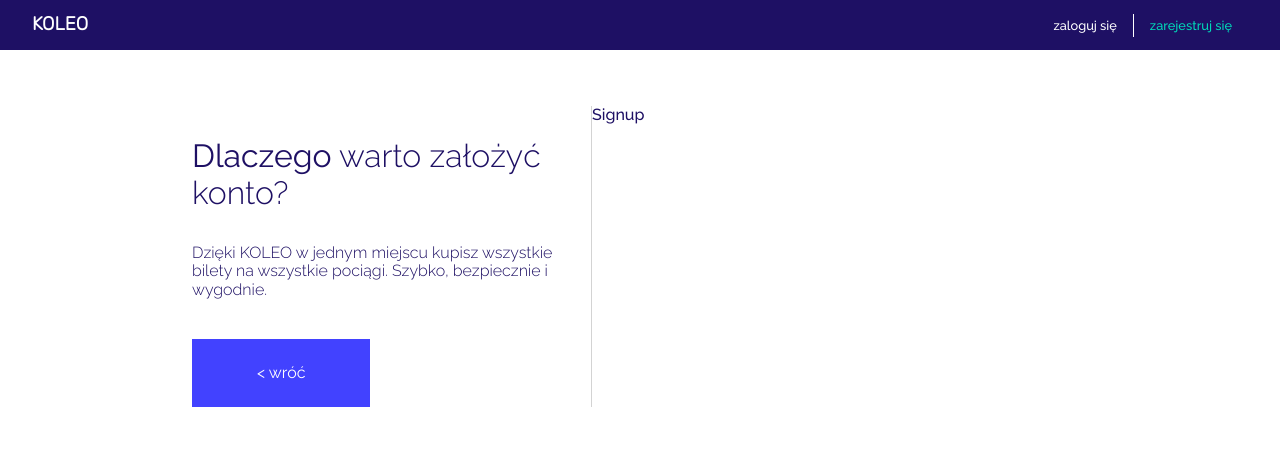
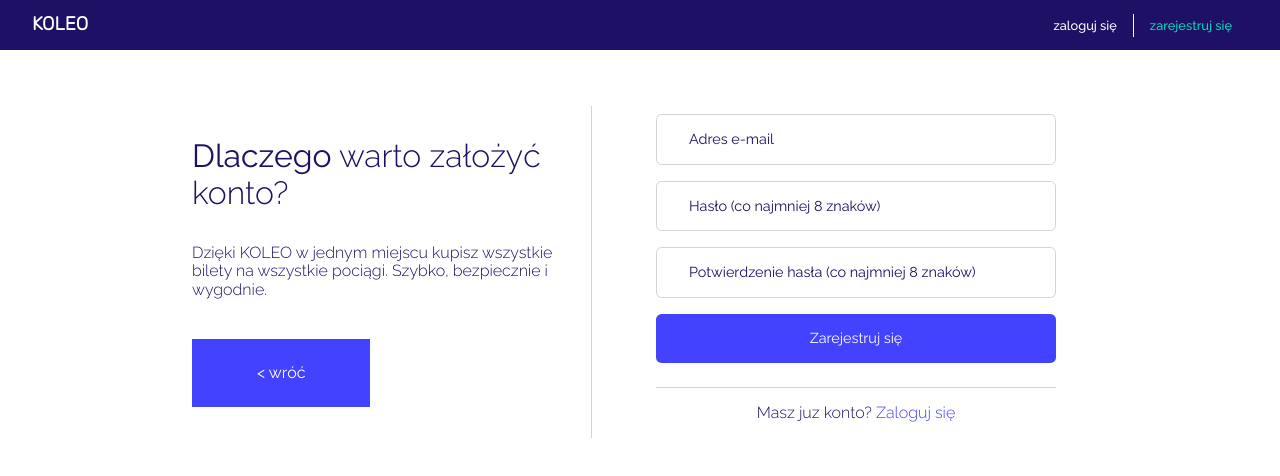
Before and after one commit to marcinwilkdev/koleo-clone-frontend, a React (Create React App) app: page /signup in a window 1280 px wide. Shown: the top 476 px of the page. Built offline with nearby package versions, Linux system fonts and the light colour scheme.

Commit message:
create register form

```diff
--- a/src/components/Auth/Signup.tsx
+++ b/src/components/Auth/Signup.tsx
@@ -1,8 +1,21 @@
 import React from 'react';
+import { Link } from 'react-router-dom';
+import Button from '../UI/Button/Button';
+import Input from '../UI/Input/Input';
+
+import classes from "./styles/Signup.module.css";
 
 const Signup: React.FC = () => {
     return (
-        <div>Signup</div>
+        <div className={classes.signup}>
+            <form>
+                <Input type="email" placeholder="Adres e-mail"/>
+                <Input type="password" placeholder="Hasło (co najmniej 8 znaków)"/>
+                <Input type="password" placeholder="Potwierdzenie hasła (co najmniej 8 znaków)"/>
+                <Button type="submit">Zarejestruj się</Button>
+            </form>
+            <p>Masz juz konto? <Link to="/signin">Zaloguj się</Link></p>
+        </div>
     );
 }
 
--- a/src/components/Auth/styles/Auth.module.css
+++ b/src/components/Auth/styles/Auth.module.css
@@ -3,6 +3,8 @@
 
     margin: auto;
     margin-top: 3.5rem;
+
+    font-weight: 300;
 
     display: flex;
 }
@@ -14,8 +16,6 @@
 .info {
     width: 45%;
 
-    font-weight: 300;
-
     padding: 0 2rem;
 
     border-right: 1px solid lightgray;
@@ -23,6 +23,8 @@
 
 .form {
     width: 55%;
+
+    padding: 0 4rem;
 }
 
 .info h3 {
--- /dev/null
+++ b/src/components/Auth/styles/Signup.module.css
@@ -0,0 +1,41 @@
+.signup {
+    text-align: center;
+}
+
+.signup form {
+    border-bottom: 1px solid lightgray;
+
+    padding-bottom: 1rem;
+}
+
+.signup input,
+.signup button {
+    width: 100%;
+
+    border-radius: 0.35rem;
+
+    margin: 0.5rem 0;
+}
+
+.signup button {
+    text-align: center;
+
+    background-color: rgb(66, 66, 255);
+}
+
+.signup button:hover,
+.signup button:active {
+    background-color: rgb(45, 45, 170);
+}
+
+.signup button:disabled {
+    background-color: rgb(163, 184, 255);
+}
+
+.signup a {
+    color: rgb(66, 66, 255);
+}
+
+.signup a:hover {
+    color: rgb(51, 194, 161);
+}
--- a/src/components/UI/Button/Button.tsx
+++ b/src/components/UI/Button/Button.tsx
@@ -4,10 +4,17 @@ import classes from "./styles/Button.module.css";
 interface Props {
     className?: string;
     type?: "button" | "submit" | "reset";
+    disabled?: boolean;
     onClick?: React.MouseEventHandler<HTMLButtonElement>;
 }
 
-const Button: React.FC<Props> = ({ children, className, type, onClick }) => {
+const Button: React.FC<Props> = ({
+    children,
+    className,
+    type,
+    disabled,
+    onClick,
+}) => {
     let compiledClassName = classes.button;
 
     if (className) {
@@ -15,7 +22,12 @@ const Button: React.FC<Props> = ({ children, className, type, onClick }) => {
     }
 
     return (
-        <button className={compiledClassName} type={type} onClick={onClick}>
+        <button
+            className={compiledClassName}
+            type={type}
+            onClick={onClick}
+            disabled={disabled}
+        >
             {children}
         </button>
     );
--- a/src/components/UI/Button/styles/Button.module.css
+++ b/src/components/UI/Button/styles/Button.module.css
@@ -18,3 +18,7 @@
 .button:active {
     background-color: #a51a4d;
 }
+
+.button:disabled {
+    cursor: not-allowed;
+}
```
